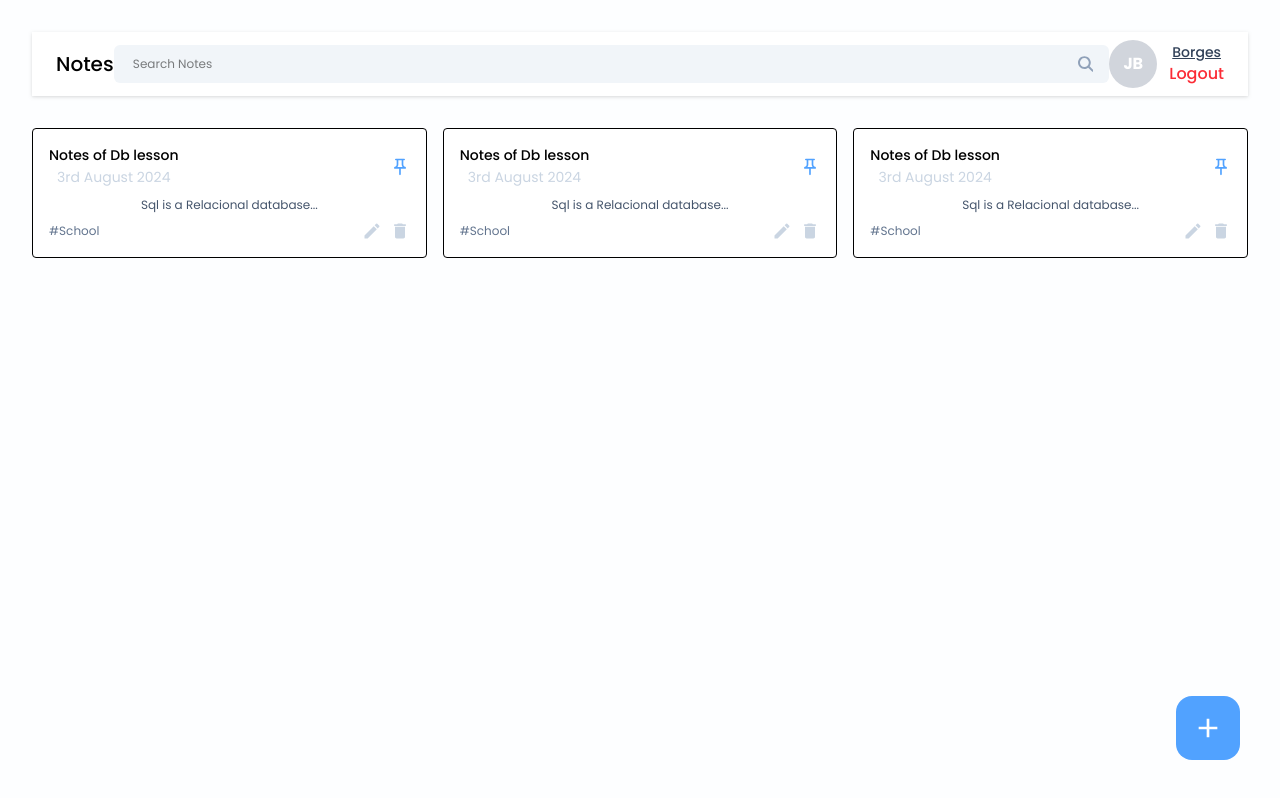
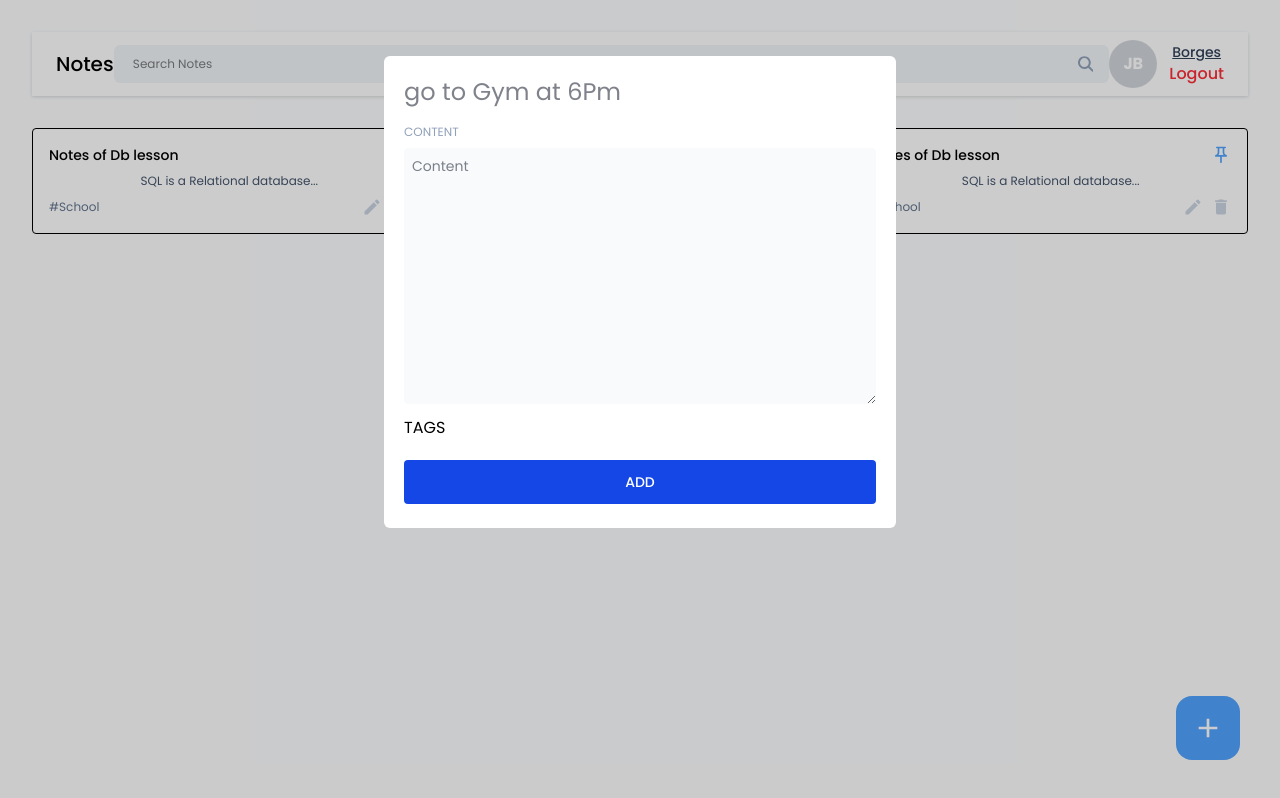
Before and after one commit to Rizandrodev/Notes-app, a React (Vite) app: page /dashboard in a window 1280 px wide. Both pictures are taken after a click on the button 1208 px from the left and 728 px from the top of the page. Built offline with nearby package versions, Linux system fonts and the light colour scheme.

Commit message:
feact:Add and Edit Note popup

```diff
--- a/package.json
+++ b/package.json
@@ -14,6 +14,7 @@
     "react": "^19.0.0",
     "react-dom": "^19.0.0",
     "react-icons": "^5.5.0",
+    "react-modal": "^3.16.3",
     "react-router-dom": "^7.4.0",
     "tailwindcss": "^4.0.17"
   },
--- /dev/null
+++ b/src/components/pages/Home/AddEditNotesCards.jsx
@@ -0,0 +1,39 @@
+import React from "react";
+
+const AddEditNotesCards=()=>{
+
+    return(
+        <>
+        <div className="flex flex-col gap-2">
+            <label className="input-label">
+                <input
+                    className="text-2xl text-slate-950 outline-none"
+                    placeholder="go to Gym at 6Pm"
+                />
+            </label>
+        </div>
+
+        <div className="flex flex-col gap-2 mt-4">
+            <label className="input-label">CONTENT</label>
+            <textarea
+                type="text"
+                className="text-sm text-slate-950 outline-none bg-slate-50 p-2 rounded"
+                placeholder="Content"
+                rows={12}
+            />
+        </div>
+
+        <div className="mt-3">
+            <label className="inpu-label">TAGS</label>
+        </div>
+
+        <button className="btn-primary font-medium mt-5 p-3" onClick={()=>{}}>
+            ADD
+        </button>
+        </>
+
+
+    )
+}
+
+export default AddEditNotesCards
--- a/src/components/pages/Home/Home.jsx
+++ b/src/components/pages/Home/Home.jsx
@@ -1,53 +1,86 @@
-import React from "react"
-import Navbar from "../../Navbar/navbar"
-import NoteCard from "../../Cards/notecards"
-import { MdAdd } from "react-icons/md"
+import React, { useState } from "react";
+import Navbar from "../../Navbar/navbar";
+import NoteCard from "../../Cards/notecards";
+import { MdAdd } from "react-icons/md";
+import AddEditNotesCards from "./AddEditNotesCards";
+import Modal from "react-modal";
 
-const Home=()=>{
-    return(
+const Home = () => {
+    const [openAddEditModal, setOpenAddEditModal] = useState({
+        isShown: false,
+        type: "add",
+        data: null
+    });
+
+    const handleOpenModal = () => {
+        setOpenAddEditModal({ ...openAddEditModal, isShown: true });
+    };
+
+    const handleCloseModal = () => {
+        setOpenAddEditModal({ ...openAddEditModal, isShown: false });
+    };
+
+    return (
         <>
-        <Navbar/>
-        <div className="containenr mx-auto">
+            <Navbar />
+            <div className="container mx-auto">
                 <div className="grid grid-cols-3 gap-4 mt-8">
                     <NoteCard
-                    title={"Notes of Db lesson"}
-                    data={"3rd August 2024"}
-                    content={"Sql is a Relacional database..."}
-                    tags={"#School"}
-                    onEditon={()=>{}}
-                    onDelete={()=>{}}
+                        title="Notes of Db lesson"
+                        date="3rd August 2024"
+                        content="SQL is a Relational database..."
+                        tags="#School"
+                        onEdit={() => {}}
+                        onDelete={() => {}}
                         isPinned={true}
-                    onPinNote={()=>{}}
+                        onPinNote={() => {}}
                     />
 
                     <NoteCard
-                    title={"Notes of Db lesson"}
-                    data={"3rd August 2024"}
-                    content={"Sql is a Relacional database..."}
-                    tags={"#School"}
-                    onEditon={()=>{}}
-                    onDelete={()=>{}}
+                        title="Notes of Db lesson"
+                        date="3rd August 2024"
+                        content="SQL is a Relational database..."
+                        tags="#School"
+                        onEdit={() => {}}
+                        onDelete={() => {}}
                         isPinned={true}
-                    onPinNote={()=>{}}
+                        onPinNote={() => {}}
                     />
+
                     <NoteCard
-                    title={"Notes of Db lesson"}
-                    data={"3rd August 2024"}
-                    content={"Sql is a Relacional database..."}
-                    tags={"#School"}
-                    onEditon={()=>{}}
-                    onDelete={()=>{}}
+                        title="Notes of Db lesson"
+                        date="3rd August 2024"
+                        content="SQL is a Relational database..."
+                        tags="#School"
+                        onEdit={() => {}}
+                        onDelete={() => {}}
                         isPinned={true}
-                    onPinNote={()=>{}}
+                        onPinNote={() => {}}
                     />
                 </div>
             </div>
-            <button className=" cursor-pointer w-16 h-16 flex items-center justify-center hover:outline-1 rounded-2xl bg-blue-400 hover:bg-blue-400 absolute right-10 bottom-10" onClick={()=>{}}>
-                <MdAdd className="text-[32px] text-white"/>
+
+            <button
+                className="cursor-pointer w-16 h-16 flex items-center justify-center hover:outline-1 rounded-2xl bg-blue-400 hover:bg-blue-500 absolute right-10 bottom-10"
+                onClick={handleOpenModal}
+            >
+                <MdAdd className="text-[32px] text-white" />
             </button>
+
+            <Modal
+                className="w-[40%] max-h3/4 bg-white rounded-md mx-auto mt-14 p-5"
+                isOpen={openAddEditModal.isShown}
+                onRequestClose={handleCloseModal}
+                style={{
+                    overlay: {
+                        backgroundColor: "rgba(0,0,0,0.2)"
+                    }
+                }}
+            >
+                <AddEditNotesCards />
+            </Modal>
         </>
-    )
-}
+    );
+};
 
-
-export default Home
+export default Home;
--- a/src/index.css
+++ b/src/index.css
@@ -24,4 +24,8 @@
   .icon-btn{
     @apply text-xl text-slate-300 cursor-pointer hover:text-blue-400;
   }
+
+  .input-label{
+      @apply text-xs text-slate-400;
+  }
 }
--- a/tailwind.config.ts
+++ /dev/null
@@ -1,14 +0,0 @@
-// tailwind.config.js
-export default {
-    content: [    "./src/**/*.{html,js,ts,jsx,tsx}"
-    ], // Ajuste os caminhos conforme seu projeto
-    theme: {
-      extend: {
-        colors: {
-          primary: "#2B85FF",
-          secondary: "#EF863E",
-        },
-      },
-    },
-    plugins: [],
-  };
```
Also changed, not shown: 1 other file (tests, documents, lock files or other folders). Lines whose indentation alone changed are shown as unchanged.
